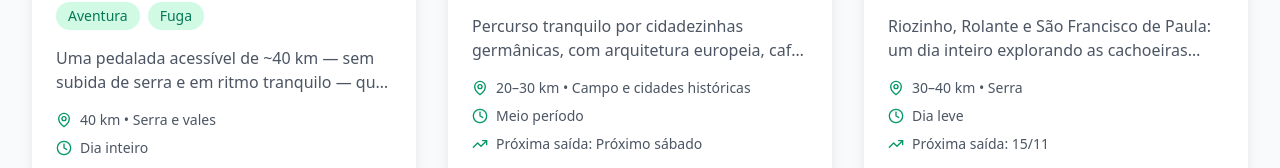
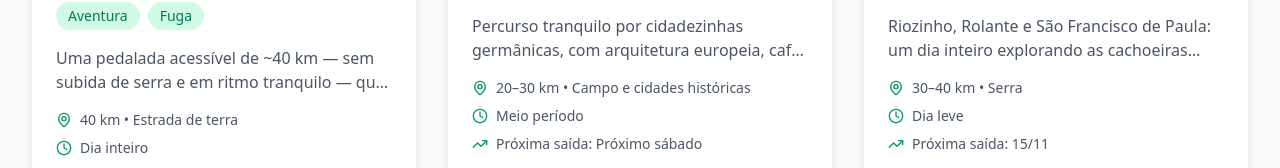
Before and after one commit to pedrogulias/Site-desbrave, a React (Vite) app: page / in a window 1280 px wide. Shown: the part 2174-2342 px from the top of the page. Built offline with nearby package versions, Linux system fonts and the light colour scheme.

Commit message:
Update App.tsx

```diff
--- a/src/App.tsx
+++ b/src/App.tsx
@@ -24,13 +24,13 @@ const ROUTES = [
     distance: '40 km',
     duration: 'Dia inteiro',
     difficulty: 'Iniciante/Intermediário',
-    terrain: 'Serra e vales',
-    includes: 'Guia credenciado, briefing de segurança, paradas estratégicas',
-    notIncludes: 'Bicicleta (aluguel disponível), alimentação, translado até Maquiné',
+    terrain: 'Estrada de terra',
+    includes: 'Guia de cicloturismo, hidratação, entrada em todas experiências, almoço',
+    notIncludes: 'Bicicleta (aluguel disponível), e-bike (aluguel disponível), translado até Maquiné',
     nextDate: 'Sob demanda',
     description: 'Uma pedalada acessível de ~40 km — sem subida de serra e em ritmo tranquilo — que reúne natureza, bem-estar e sabores locais: meliponicultura com meditação, almoço caseiro, visita a pequeno produtor, banho na Cachoeira da Forqueta e tour ecológico; guiada e ideal para iniciantes e ciclistas ocasionais.',
     itinerary: ['Partida na igreja matriz de Maquiné', 'Pedal leve até Sítio Recanto da Fonte - Meliponário e Meditação Guiada', 'Almoço na pousada Refúgio Verde', 'Banho na cachoeira da Forqueta', 'Visita a Escola de Sustentabilidade Bandeira Branca'],
-    whatToBring: ['Mochila leve (até 5L)', 'Água (1,5L mínimo)', 'Lanche energético', 'Protetor solar', 'Óculos de sol', 'Roupa confortável']
+    whatToBring: ['Mochila leve (até 5L)', 'Água/Isotônico', 'Lanches pessoais', 'Protetor solar e repelente', 'Óculos de sol', 'Roupa confortável']
   },
   {
     id: 'rota-romantica',
```
